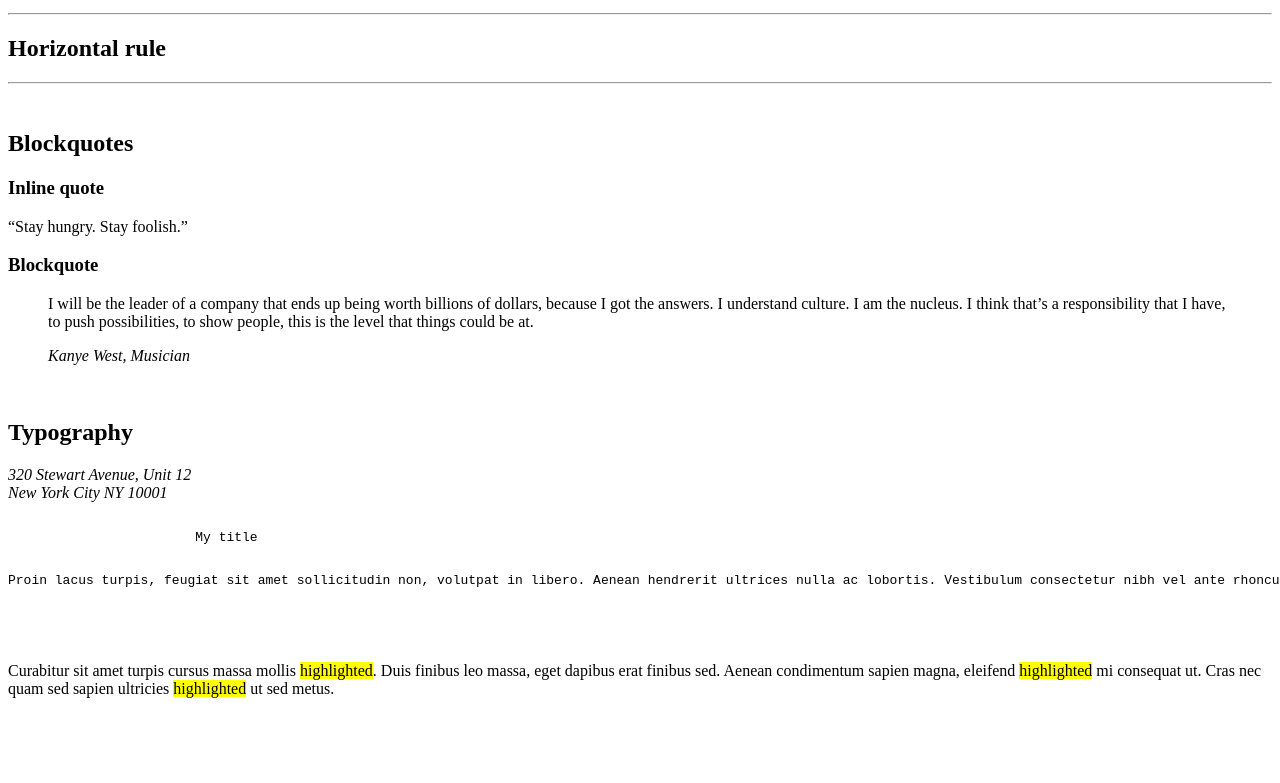
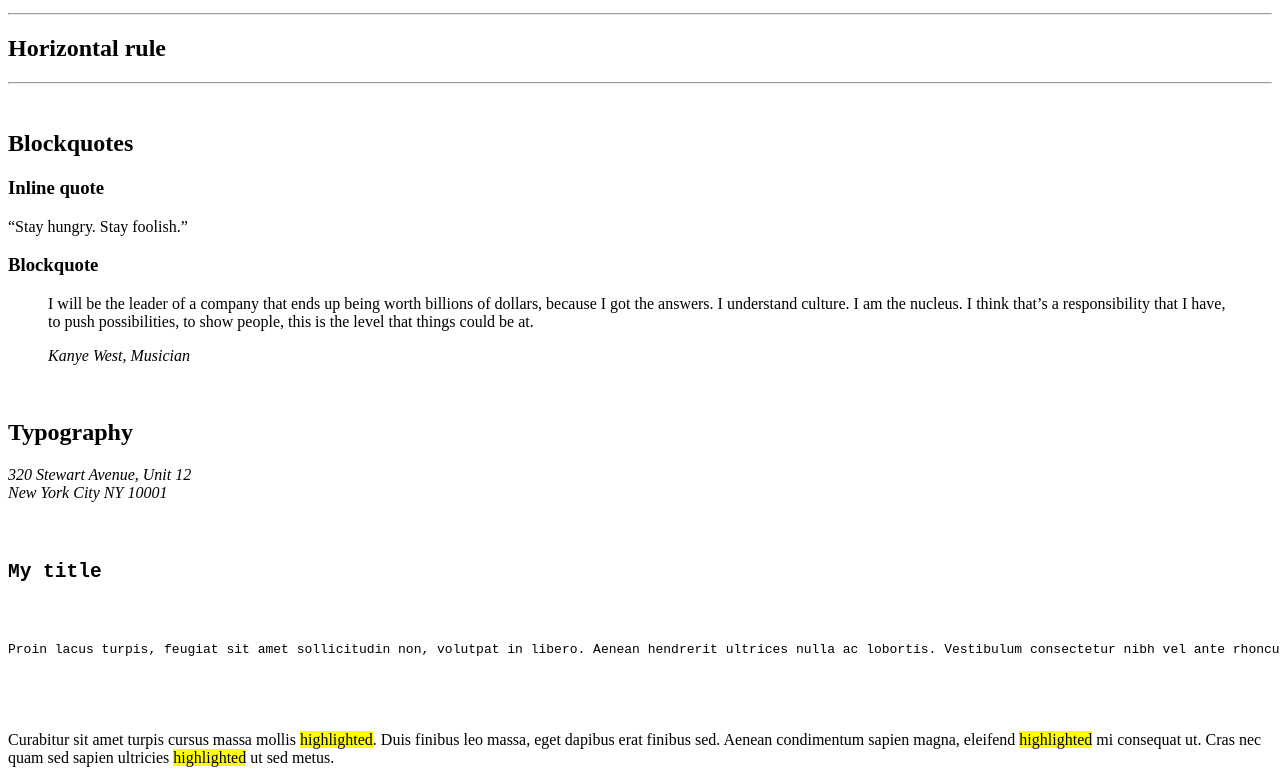
Before and after one commit to itzcephas/alx-frontend, a plain HTML site: page 0x00-html_advanced/32-styleguide.html in a window 1280 px wide. Shown: the part 965-1748 px from the top of the page. Before the commit the page ends 1679 px from the top, so only its background shows below. Drawn offline with Linux system fonts and the light colour scheme.

Commit message:
update  Typography section - using the correct tags

```diff
--- a/0x00-html_advanced/32-styleguide.html
+++ b/0x00-html_advanced/32-styleguide.html
@@ -112,14 +112,14 @@
             </header>
             <div>
                 <address>
-                    320 Stewart Avenue, Unit 12<br>
+                    320 Stewart Avenue, Unit 12 <br>
                     New York City NY 10001
                 </address>
             </div>
             <div>
                 <pre>
                     <code>
-                        <h>My title</h>
+                        <h2>My title</h2>
                         <p>Proin lacus turpis, feugiat sit amet sollicitudin non, volutpat in libero. Aenean hendrerit ultrices nulla ac lobortis. Vestibulum consectetur nibh vel ante rhoncus faucibus.</p>
                     </code>
                 </pre>
```
